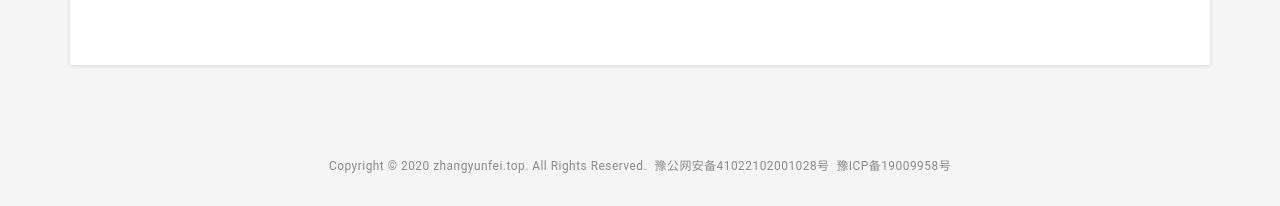
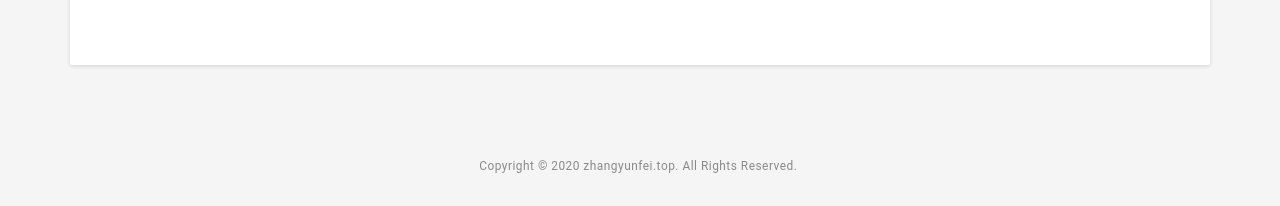
Before and after one commit to zhime/zhangyunfei, a plain HTML site: page index.html in a window 1280 px wide. Shown: the part 4133-4339 px from the top of the page. Drawn offline with Linux system fonts and the light colour scheme.

Commit message:
Update index.html

```diff
--- a/index.html
+++ b/index.html
@@ -277,12 +277,12 @@
 		<footer class="footer text-center">
 			<div class="container">
 				<small class="copyright">Copyright © 2020 zhangyunfei.top. All Rights Reserved.&nbsp;</small>
-				<small>
+ 				<!--  <small>
 
 		 			<a target="_blank" href="http://www.beian.gov.cn/portal/registerSystemInfo?recordcode=41022102001028" style="display:inline-block;text-decoration:none;height:20px;line-height:20px;">豫公网安备41022102001028号&nbsp;</a>
 
 		 			<a target="_blank" href="http://beian.miit.gov.cn" style="display:inline-block;text-decoration:none;">豫ICP备19009958号</a>
-		 		</small>
+		 	        </small> -->
 			</div>
 			<!--//container-->
 		</footer>
```
